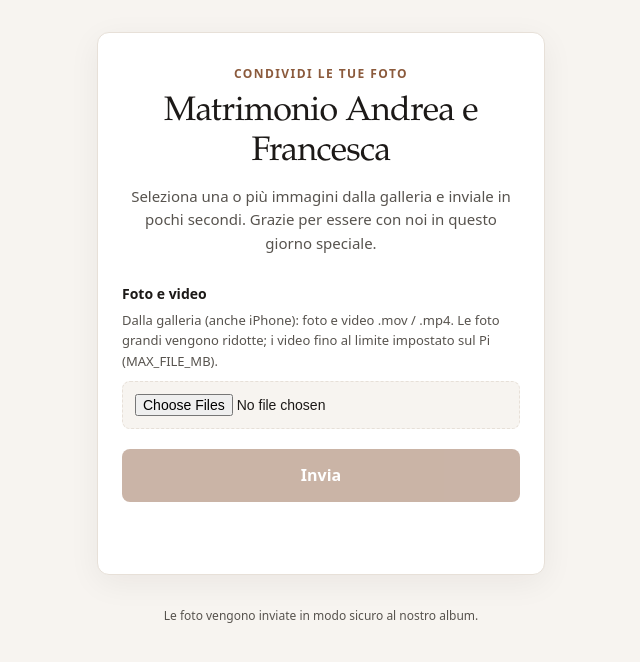
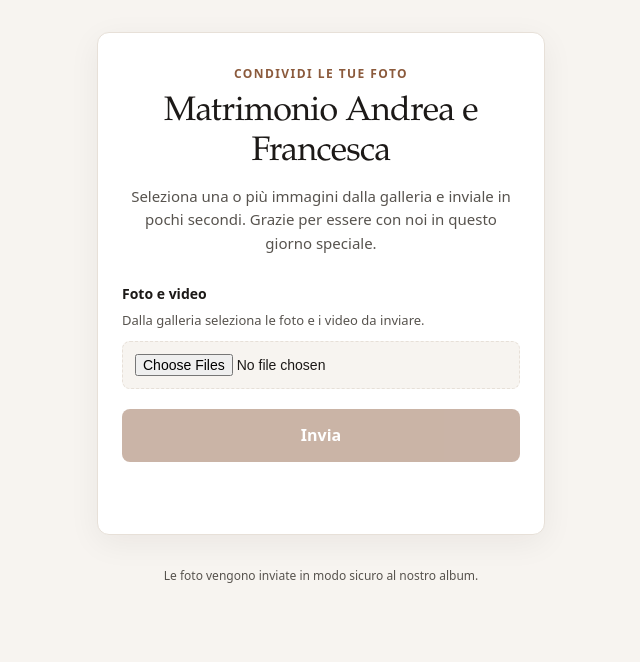
Before and after one commit to onanoandrea-hub/matrimoniofoto, a Next.js app: page / in a window 1280 px wide. Shown: the top 662 px of the page, without its empty margins (319-959 px from the left). Built offline with nearby package versions, Linux system fonts and the light colour scheme.

Commit message:
cambio testo

```diff
--- a/components/UploadForm.tsx
+++ b/components/UploadForm.tsx
@@ -98,9 +98,7 @@ export function UploadForm() {
           Foto e video
         </label>
         <p className="field-hint">
-          Dalla galleria (anche iPhone): foto e video .mov / .mp4. Le foto
-          grandi vengono ridotte; i video fino al limite impostato sul Pi
-          (MAX_FILE_MB).
+          Dalla galleria seleziona le foto e i video da inviare.
         </p>
         <input
           ref={inputRef}
```
